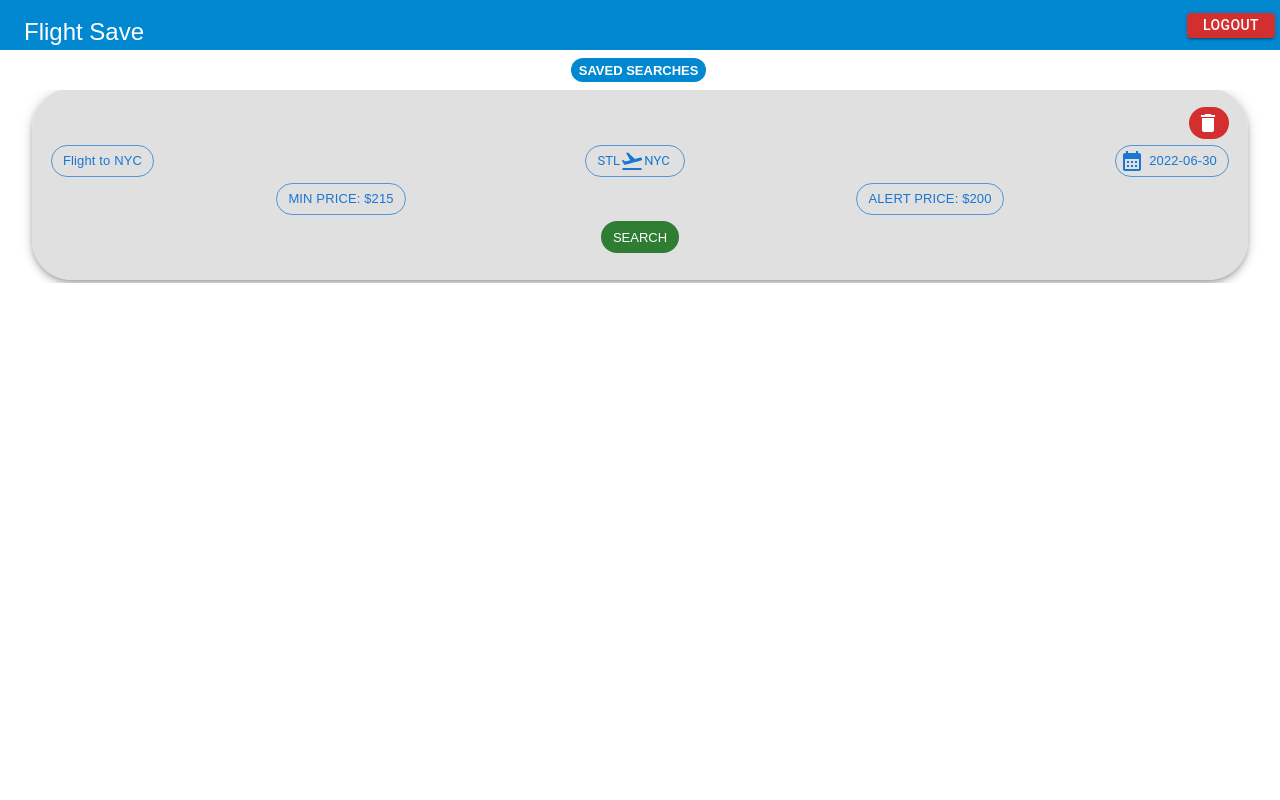
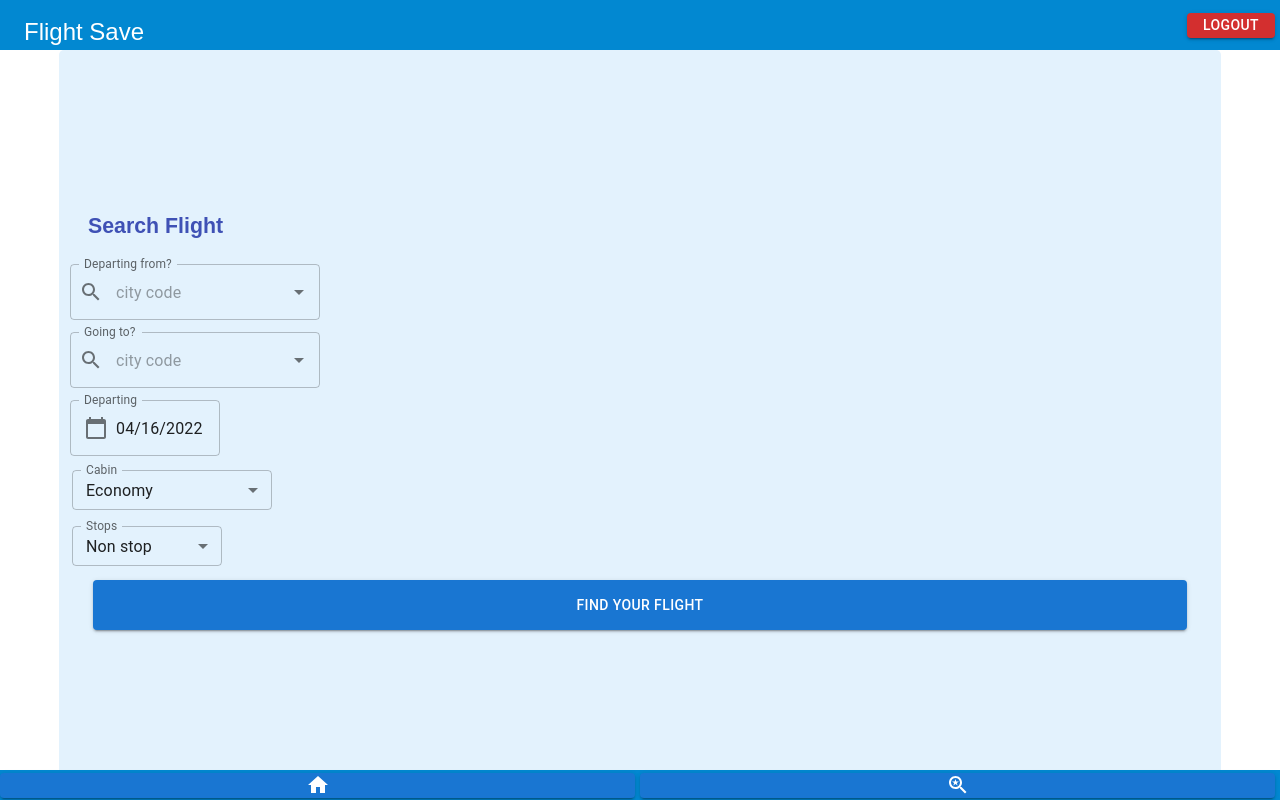
Before and after one commit to dagmawig/flight-save-client, a React (Create React App) app: page / in a window 1280 px wide. Built offline with nearby package versions, Linux system fonts and the light colour scheme.

Commit message:
added footer component

```diff
--- a/src/App.css
+++ b/src/App.css
@@ -1,6 +1,7 @@
 .App {
-  min-height: 100vh;
+  height: 100vh;
+  overflow: hidden;
   margin: 0;
-  width: 100%;
+  width: 100vw;
   padding: 0;
 }
--- a/src/App.tsx
+++ b/src/App.tsx
@@ -1,5 +1,6 @@
 import React from 'react';
 import './App.css';
+import Footer from './components/Footer';
 import Header from './components/Header'
 import Home from './components/Home';
 import Loading from './components/Loading';
@@ -10,8 +11,9 @@ function App() {
     <div className="App">
       <Header/>
       <Loading/>
-      <SavedSearchBox/>
-      {/* <Home/> */}
+      {/* <SavedSearchBox/> */}
+      <Home/>
+      <Footer/>
     </div>
   );
 }
--- a/src/components/FlightResult.tsx
+++ b/src/components/FlightResult.tsx
@@ -212,12 +212,12 @@ const SearchResultBox = () => {
     })
 
     return (
-        <Box sx={{ width: "100%", my: 0, mx: "auto", padding: 0, margin: 0, height: "calc(100vh-50px)", overflowY: "hidden" }}>
+        <Box sx={{ width: "100%", my: 0, mx: "auto", padding: 0, margin: 0, height: "100%", overflowY: "hidden", display: "flex", flexDirection:"column" }}>
             <Box sx={{ position: "fixed", top: "50px", bottom: 0, left: 0, right: 0, zIndex: 5, width: "99%", height: "30px", display: "flex", justifyContent: 'space-between', padding: "5px", margin: 0, backgroundColor: "rgba(255, 255, 255, 1)" }} >
                 <Button variant="contained" color="primary" onClick={handleBack}><ArrowBackIcon /></Button>
                 <Button variant="contained" color="success" sx={{ mr: "5px" }} >Save Search</Button>
             </Box>
-            <Box sx={{ maxHeight: "calc(100vh-80px)", overflowY: "scroll", marginTop: "30px" }}>
+            <Box sx={{ maxHeight: "calc(100vh-110px)", overflowY: "auto", marginTop: "30px" }}>
                 {SearchResultList}
             </Box>
         </Box>
--- /dev/null
+++ b/src/components/Footer.tsx
@@ -0,0 +1,13 @@
+import React from "react";
+import { Box, Toolbar, Button } from "@mui/material"
+import HomeIcon from '@mui/icons-material/Home';
+import SavedSearchIcon from '@mui/icons-material/SavedSearch';
+
+export default function Footer() {
+    return (
+        <Box sx={{ position: "sticky", bottom: 0, zIndex: 20,  width: "100%", height: "30px", display: "flex", justifyContent: 'space-between', backgroundColor: "info.main", padding: 0, margin:0 }}>
+            <Button variant="contained" color="primary" sx={{ height: "25px", width: "50%", alignSelf: "center", color: "white", mr: '5px' }}><HomeIcon/></Button> <Button variant="contained" color="primary" sx={{ height: "25px", width: "50%", alignSelf: "center", color: "white", mr: '5px' }}><SavedSearchIcon/></Button>
+        </Box>
+
+    )
+}
--- a/src/components/Header.tsx
+++ b/src/components/Header.tsx
@@ -5,7 +5,7 @@ import "./Header.css"
 
 export default function Header() {
     return (
-        <Box sx={{ position: "sticky", top: 0, zIndex: 20,  width: "100%", height: "50px", display: "flex", justifyContent: 'space-between', backgroundColor: "info.main", padding: 0, marginBottom: "5px", marginTop:0 }}>
+        <Box sx={{ position: "sticky", top: 0, zIndex: 20,  width: "100%", height: "50px", display: "flex", justifyContent: 'space-between', backgroundColor: "info.main", padding: 0, margin:0 }}>
             <Toolbar sx={{ color: "white", fontSize: "18pt" }}>
                 Flight Save
             </Toolbar>
--- a/src/components/Home.tsx
+++ b/src/components/Home.tsx
@@ -18,7 +18,7 @@ import { DateRangePicker, DateRange } from '@mui/x-date-pickers-pro/DateRangePic
 import fData from './data.json'
 import SearchBox from "./SearchBox";
 import SearchResultBox from "./FlightResult"
-import { useAppDispatch, useAppSelector} from './hooks'
+import { useAppDispatch, useAppSelector } from './hooks'
 
 interface IProps {
     kind: string
@@ -128,11 +128,17 @@ export default function Home() {
         setFKind(e.target.value)
     }
 
-    const resultView = useAppSelector(state=>state.flight.resultView)
+    const resultView = useAppSelector(state => state.flight.resultView)
 
     return (
-           (!resultView)?<SearchBox /> :
-            <SearchResultBox />
+        (!resultView) ? (
+            <Box sx={{ height: "calc(100vh - 80px)", margin: 0, padding: 0 }}>
+                <SearchBox />
+            </Box>
+        ) :
+            <Box sx={{width: "100%", my: 0, mx: "auto", padding: 0, margin: 0, height: "calc(100vh - 80px)" }}>
+                <SearchResultBox />
+            </Box>
 
 
         // <Box sx={{  width: "100%", my: 0, mx: "auto", padding: 0, margin:0, height: "calc(100vh-50px)", overflowY: "hidden"}}>
--- a/src/components/SavedSearch.tsx
+++ b/src/components/SavedSearch.tsx
@@ -97,7 +97,7 @@ export default function SavedSearchBox() {
     })
 
     return (
-        <Box sx={{ width: "100%", my: 0, mx: "auto", padding: 0, margin: 0, height: "calc(100vh-50px)", overflowY: "hidden" }}>
+        <Box sx={{ position: "static", width: "100%", my: 0, mx: "auto", padding: 0, margin: 0, height: "calc(100vh-80px)", overflowY: "hidden" }}>
             <Box sx={{ position: "fixed", top: "50px", bottom: 0, left: 0, right: 0, zIndex: 5, width: "99%", height: "30px", display: "flex", justifyContent: 'center', alignItems: "center", padding: "5px", margin: 0, backgroundColor: "rgba(255,255,255, 1)" }} >
                 <Chip size="small" label="SAVED SEARCHES" sx={{backgroundColor: "info.main", fontWeight: "bold", color: "white"}} /></Box>
             <Box sx={{ maxHeight: "calc(100vh-80px)", overflowY: "scroll", marginTop: "30px" }}>
--- a/src/components/SearchBox.tsx
+++ b/src/components/SearchBox.tsx
@@ -188,57 +188,58 @@ const SearchBox = () => {
     const searchInfo = useAppSelector(state => state.flight.searchInfo);
 
     const handleSearch = () => {
+        dispatch(changeView(true))
+        return;
+        // if (searchInfo.departCity !== "" && searchInfo.arrCity !== "", searchInfo.departDate !== null) {
+        //     const localDate = new Date(searchInfo.departDate);
+        //     const dateString = `${localDate.getFullYear()}-${Math.floor((localDate.getMonth() + 1) / 10)}${(localDate.getMonth() + 1) % 10}-${Math.floor(localDate.getDate() / 10)}${localDate.getDate() % 10}`;
 
-        if (searchInfo.departCity !== "" && searchInfo.arrCity !== "", searchInfo.departDate !== null) {
-            const localDate = new Date(searchInfo.departDate);
-            const dateString = `${localDate.getFullYear()}-${Math.floor((localDate.getMonth() + 1) / 10)}${(localDate.getMonth() + 1) % 10}-${Math.floor(localDate.getDate() / 10)}${localDate.getDate() % 10}`;
+        //     const data = {
+        //         searchFilter: {
+        //             type: "ONE_WAY",
+        //             dep: {
+        //                 date_departure: dateString,
+        //                 location_departure: searchInfo.departCity,
+        //                 location_arrival: searchInfo.arrCity,
+        //                 number_of_stops: searchInfo.stops,
+        //                 classType: searchInfo.cabinClass
+        //             }
+        //         }
+        //     }
 
-            const data = {
-                searchFilter: {
-                    type: "ONE_WAY",
-                    dep: {
-                        date_departure: dateString,
-                        location_departure: searchInfo.departCity,
-                        location_arrival: searchInfo.arrCity,
-                        number_of_stops: searchInfo.stops,
-                        classType: searchInfo.cabinClass
-                    }
-                }
-            }
+        //     const searchFlight = async (): Promise<void | AxiosResponse<any, any>> => {
+        //         let resp = await axios.post<any>("https://flight-save.herokuapp.com/backend/search/", { ...data }).catch(err => {
+        //             console.log("errrrr", err);
+        //             dispatch(changeLoading(false));
+        //             alert("no flight on this date!")
+        //     })
+        //         return resp;
+        //     }
 
-            const searchFlight = async (): Promise<void | AxiosResponse<any, any>> => {
-                let resp = await axios.post<any>("https://flight-save.herokuapp.com/backend/search/", { ...data }).catch(err => {
-                    console.log("errrrr", err);
-                    dispatch(changeLoading(false));
-                    alert("no flight on this date!")
-            })
-                return resp;
-            }
+        //     dispatch(changeLoading(true));
+        //     searchFlight().then(res => {
+        //         if (res) {
+        //             console.log("search data", res.data);
+        //             if(res.data.success) {
+        //                 res.data.data.populated = true;
+        //                 dispatch(changeResult(res.data.data))
+        //                 dispatch(changeView(true));
+        //                 dispatch(changeLoading(false));
+        //             }
+        //             else {
+        //                 dispatch(changeLoading(false));
+        //                 alert("no flight found!")
+        //             }
+        //         }
 
-            dispatch(changeLoading(true));
-            searchFlight().then(res => {
-                if (res) {
-                    console.log("search data", res.data);
-                    if(res.data.success) {
-                        res.data.data.populated = true;
-                        dispatch(changeResult(res.data.data))
-                        dispatch(changeView(true));
-                        dispatch(changeLoading(false));
-                    }
-                    else {
-                        dispatch(changeLoading(false));
-                        alert("no flight found!")
-                    }
-                }
+        //     })
 
-            })
-
-        }
+        // }
 
     }
 
     return (
-        <Box sx={{ width: "90%", height: "500px", margin: "auto", display: "flex", justifyContent: 'center', flexDirection: "column", backgroundColor: "#e3f2fd", borderRadius: "5px", padding: "5px" }}>
+        <Box sx={{ width: "90%", height: "100%", margin: "auto", display: "flex", justifyContent: 'center', flexDirection: "column", backgroundColor: "#e3f2fd", borderRadius: "5px", padding: "5px" }}>
             <Toolbar sx={{ color: "#3f51b5", fontWeight: "bold", width: "100%", fontSize: "16pt" }}>
                 Search Flight
             </Toolbar>
--- a/src/index.css
+++ b/src/index.css
@@ -5,12 +5,9 @@
   font-family: Arial, Helvetica, sans-serif;
 }
 
-html {
-  height: 100vh;
-}
-
-body, #root {
+body, #root, html {
   height: 100vh;
   margin: 0;
   padding: 0;
+  overflow: hidden;
 }
```
